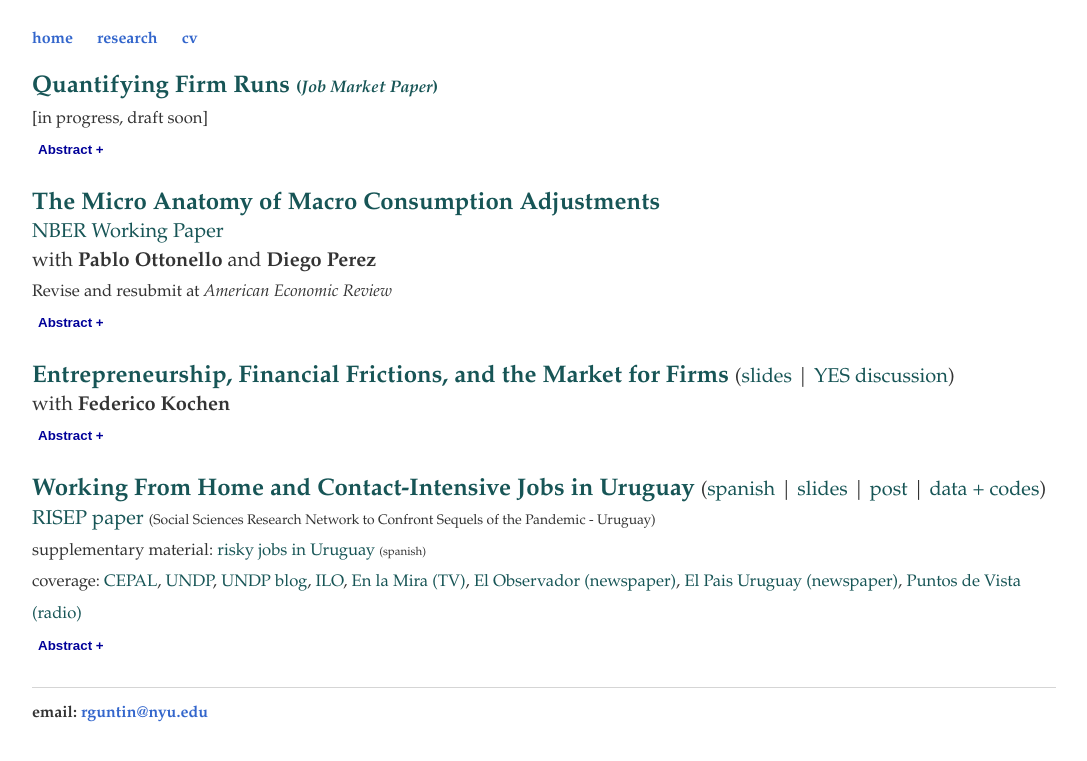
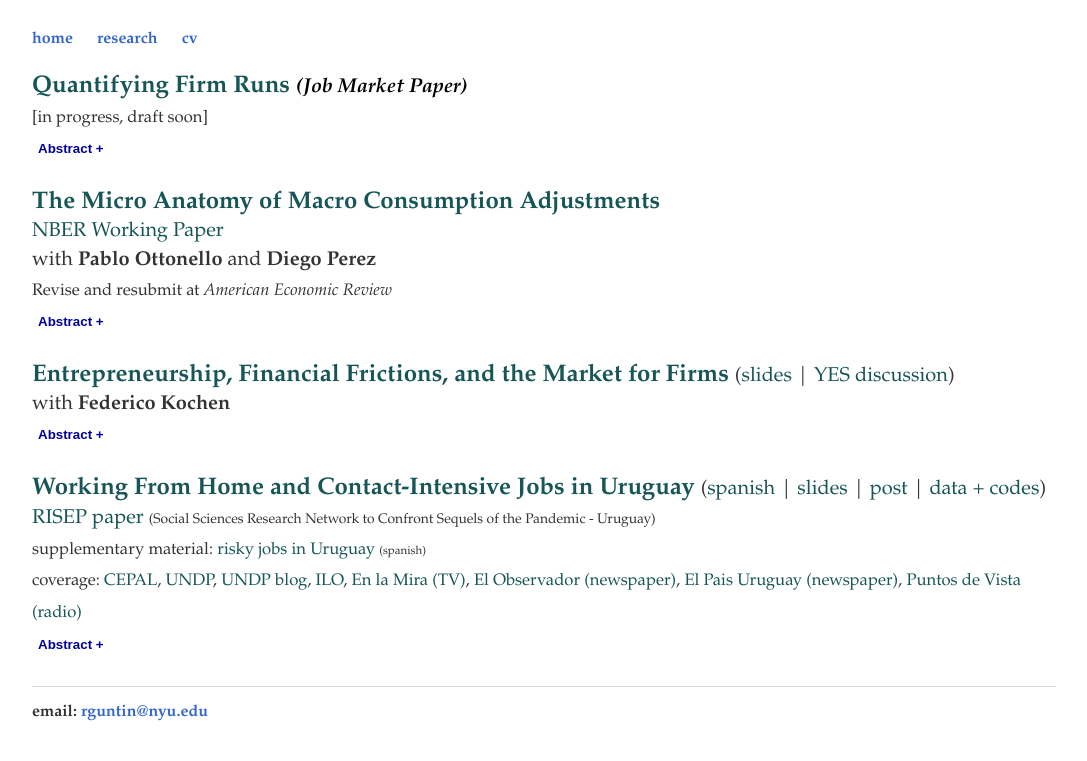
Before and after one commit to rafaguntin/rafaguntin.github.io, a Jekyll site: the page built from research/index.html, in a window 1280 px wide. Shown: the top 761 px of the page, without its empty margins (96-1183 px from the left). Built offline with Jekyll 4.4.1, drawn with Linux system fonts in a browser that asks for light colours.

Commit message:
Update index.html

```diff
--- a/research/index.html
+++ b/research/index.html
@@ -6,8 +6,10 @@ title: Rafael Guntin - Research
 		<div class="blurb">
 
         <p>  <a style="font-weight: bold; color:#175556">
-					Quantifying Firm Runs <small><small> (<i>Job Market Paper</i>)</a>
-					 <br> [in progress, draft soon] <big>
+					Quantifying Firm Runs <small>
+		<span style="color: #000000"><i>(Job Market Paper)</i></span>
+		</a>
+					 <br><small> [in progress, draft soon] <big>
 <br><button style ="font-weight: bold; color:#000099 ;background-color: white;border: none;" onclick="myFunction4()" id="myBtn4">Abstract +<small></button>
  <span id="dots4"></span> <span id="more4" style = "color:#282828; line-height: 1.2em; text-align: justify"> <br>  <small>
                    I study the macroeconomic implications of firms' rollover problems.
```
